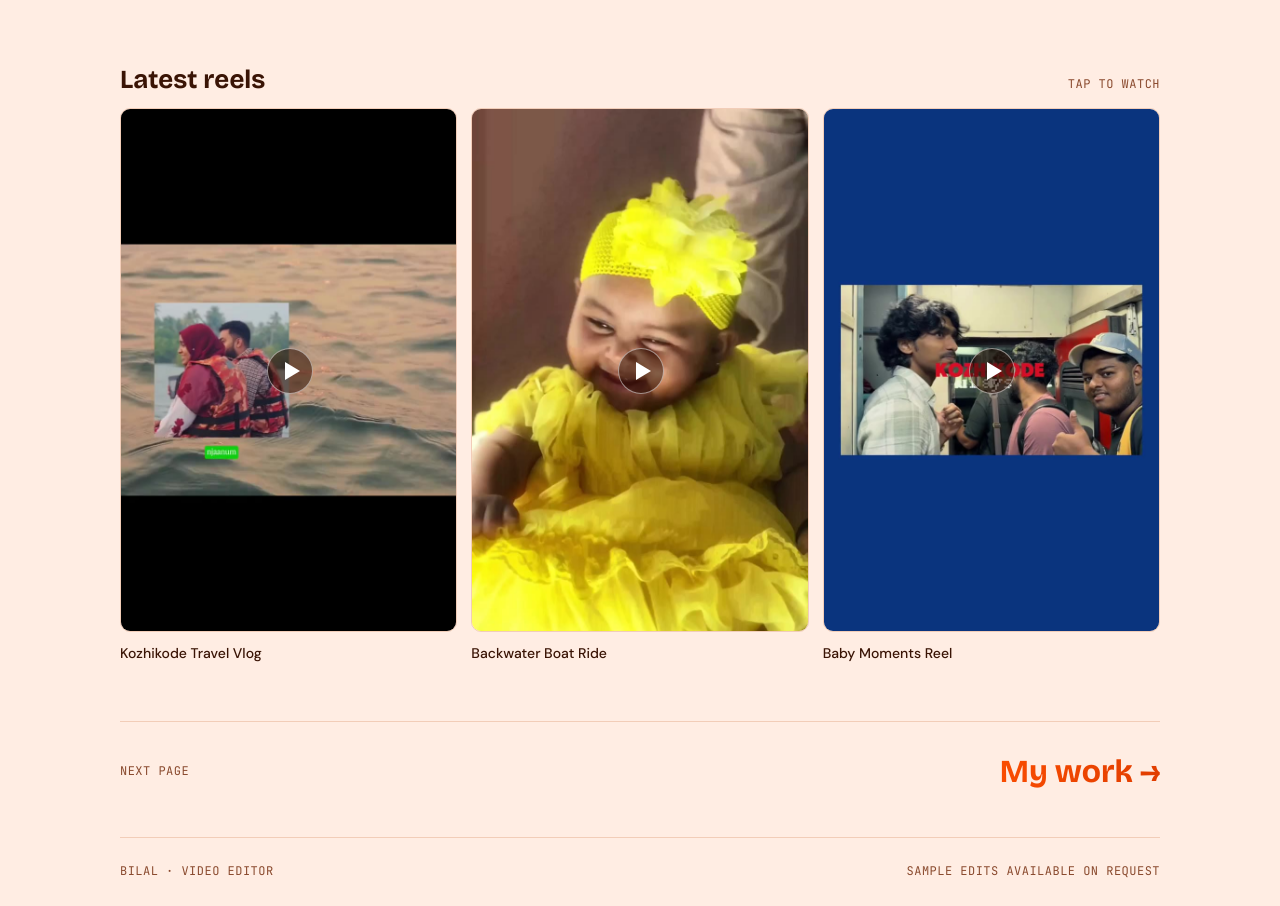
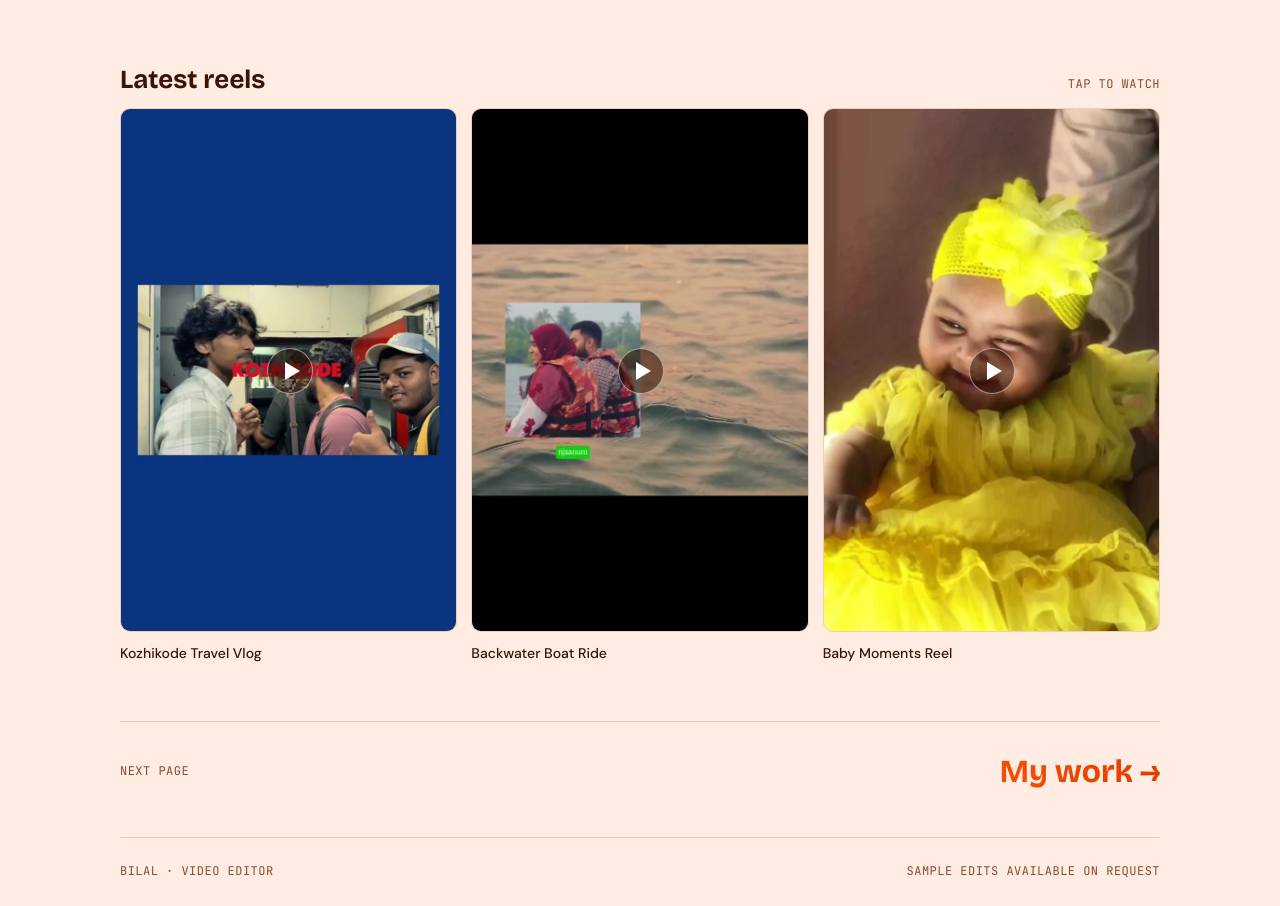
Before and after one commit to bilal977830-png/bilal.portfolio, a plain HTML site: page index.html in a window 1280 px wide. Shown: the part 891-1797 px from the top of the page. Drawn offline with nearby package versions, Linux system fonts and the light colour scheme.

Commit message:
Update index.html

```diff
--- a/index.html
+++ b/index.html
@@ -359,9 +359,9 @@ footer { border-top: 1px solid var(--line); padding-top: 24px; display: flex; ju
 <script>
 /* To change a reel, edit `title`, `note`, `video` or `poster` below. */
 var reels = [
-  { title: "Kozhikode Travel Vlog", note: "Vertical vlog edit with title text and cuts, made in CapCut.", video: "reel1.mp4", poster: "reel1.jpeg" },
-  { title: "Backwater Boat Ride", note: "Photo overlay, text labels and smooth cuts on moving footage.", video: "reel2.mp4", poster: "reel2.jpeg" },
-  { title: "Baby Moments Reel", note: "Warm colour grade on a portrait vertical clip.", video: "reel3.mp4", poster: "reel3.jpeg" }
+  { title: "Kozhikode Travel Vlog", note: "Vertical vlog edit with title text and cuts, made in CapCut.", video: "reel3.mp4", poster: "reel3.jpeg" },
+  { title: "Backwater Boat Ride", note: "Photo overlay, text labels and smooth cuts on moving footage.", video: "reel1.mp4", poster: "reel1.jpeg" },
+  { title: "Baby Moments Reel", note: "Warm colour grade on a portrait vertical clip.", video: "reel2.mp4", poster: "reel2.jpeg" }
 ];
 
 (function () {
```
